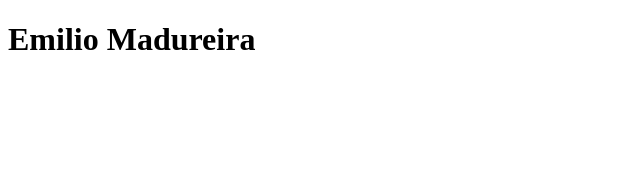
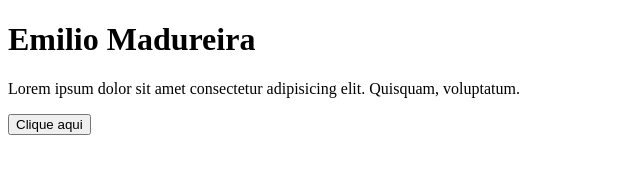
Before and after one commit to SUZUL98/repositor-teste, a plain HTML site: page index.html in a window 1280 px wide. Shown: the whole page, without its empty margins (0-640 px from the left). Drawn offline with Linux system fonts and the light colour scheme.

Commit message:
Acutualizar a nova Versão

```diff
--- a/index.html
+++ b/index.html
@@ -9,5 +9,12 @@
         <h1>
             Emilio Madureira
         </h1>
+        <p>
+            Lorem ipsum dolor sit amet consectetur adipisicing elit. Quisquam, voluptatum.
+        </p>
+        <button>
+            Clique aqui
+        </button>
+
 </body>
 </html>
```
